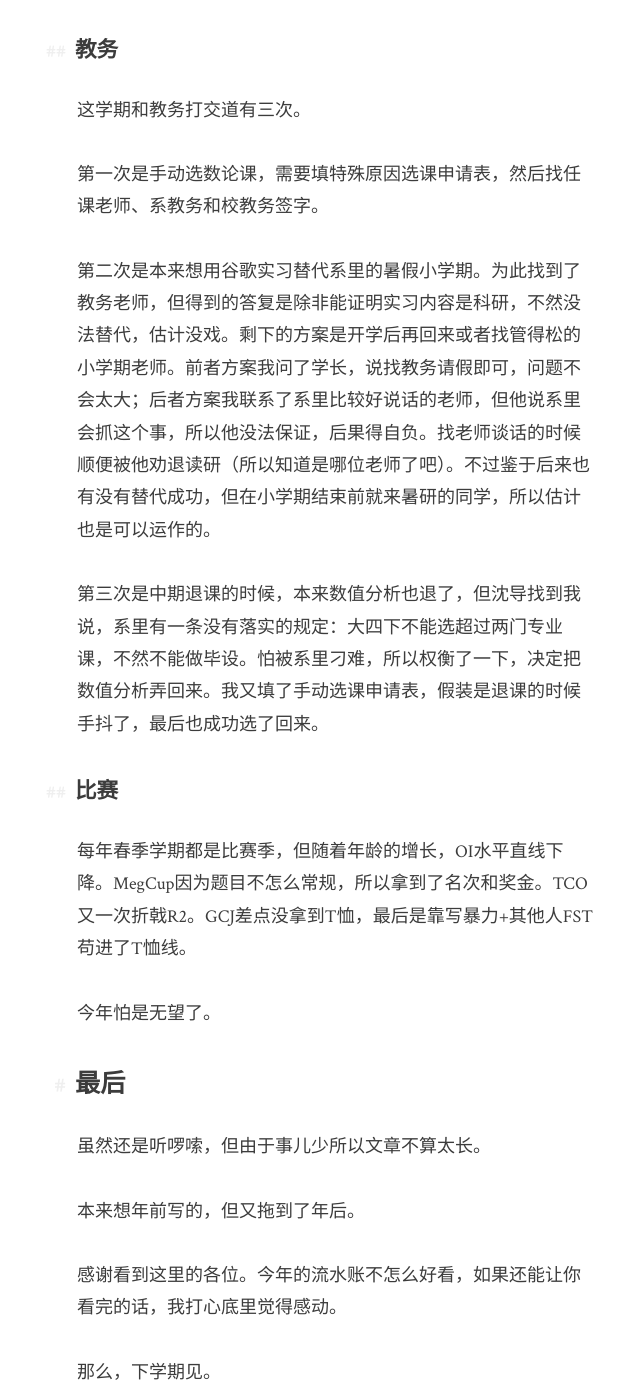
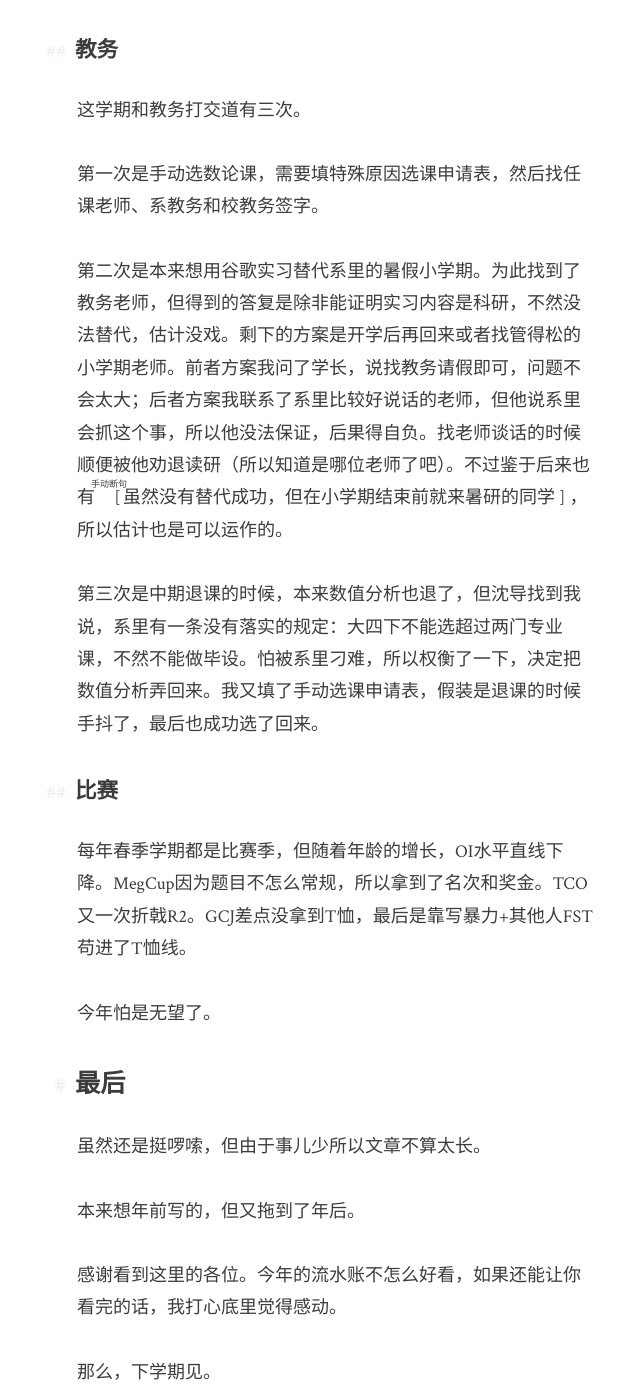
Before and after one commit to FFyyy0801/huzecong.github.io, a Jekyll site: the page built from _posts/2018-02-24-my-6th-semester-in-college.md, in a window 1280 px wide and 1400 px high, scrolled down 7317 px. Shown: the whole window, without its empty margins (303-943 px from the left). Built offline with Jekyll 4.4.1, drawn with Linux system fonts in a browser that asks for light colours; comment, search, counter and statistics services are not loaded.

Commit message:
Fix typos

```diff
--- a/_config.yml
+++ b/_config.yml
@@ -22,7 +22,7 @@
 author: Hu Zecong
 email: huzecong@gmail.com
 description: > # this means to ignore newlines until "baseurl:"
-  The personal blog of Hu Zecong. Contains diaries, tech articles, and gibberish.
+  The personal blog of Zecong Hu. Contains diaries, tech articles, and gibberish.
 baseurl: "" # the subpath of your site, e.g. /blog
 url: "https://huzecong.github.io" # the base hostname & protocol for your site, e.g. http://example.com
 github_username: huzecong
@@ -41,6 +41,10 @@
 
 permalink: /:year/:month/:day/:title/
 
+collection:
+  private:
+    permalink: /:collection/:title/
+
 # Pagination Settings
 pagination:
   enabled: true
--- a/_posts/2018-02-24-my-6th-semester-in-college.md
+++ b/_posts/2018-02-24-my-6th-semester-in-college.md
@@ -132,7 +132,7 @@
 
 第一次是手动选数论课，需要填特殊原因选课申请表，然后找任课老师、系教务和校教务签字。
 
-第二次是本来想用谷歌实习替代系里的暑假小学期。为此找到了教务老师，但得到的答复是除非能证明实习内容是科研，不然没法替代，估计没戏。剩下的方案是开学后再回来或者找管得松的小学期老师。前者方案我问了学长，说找教务请假即可，问题不会太大；后者方案我联系了系里比较好说话的老师，但他说系里会抓这个事，所以他没法保证，后果得自负。找老师谈话的时候顺便被他劝退读研（所以知道是哪位老师了吧）。不过鉴于后来也有没有替代成功，但在小学期结束前就来暑研的同学，所以估计也是可以运作的。
+第二次是本来想用谷歌实习替代系里的暑假小学期。为此找到了教务老师，但得到的答复是除非能证明实习内容是科研，不然没法替代，估计没戏。剩下的方案是开学后再回来或者找管得松的小学期老师。前者方案我问了学长，说找教务请假即可，问题不会太大；后者方案我联系了系里比较好说话的老师，但他说系里会抓这个事，所以他没法保证，后果得自负。找老师谈话的时候顺便被他劝退读研（所以知道是哪位老师了吧）。不过鉴于后来也有<ruby><rb> \[ </rb><rt>手动断句</rt></ruby>虽然没有替代成功，但在小学期结束前就来暑研的同学 \] ，所以估计也是可以运作的。
 
 第三次是中期退课的时候，本来数值分析也退了，但沈导找到我说，系里有一条没有落实的规定：大四下不能选超过两门专业课，不然不能做毕设。怕被系里刁难，所以权衡了一下，决定把数值分析弄回来。我又填了手动选课申请表，假装是退课的时候手抖了，最后也成功选了回来。
 
@@ -146,7 +146,7 @@
 
 ## 最后
 
-虽然还是听啰嗦，但由于事儿少所以文章不算太长。
+虽然还是挺啰嗦，但由于事儿少所以文章不算太长。
 
 本来想年前写的，但又拖到了年后。
 
```
